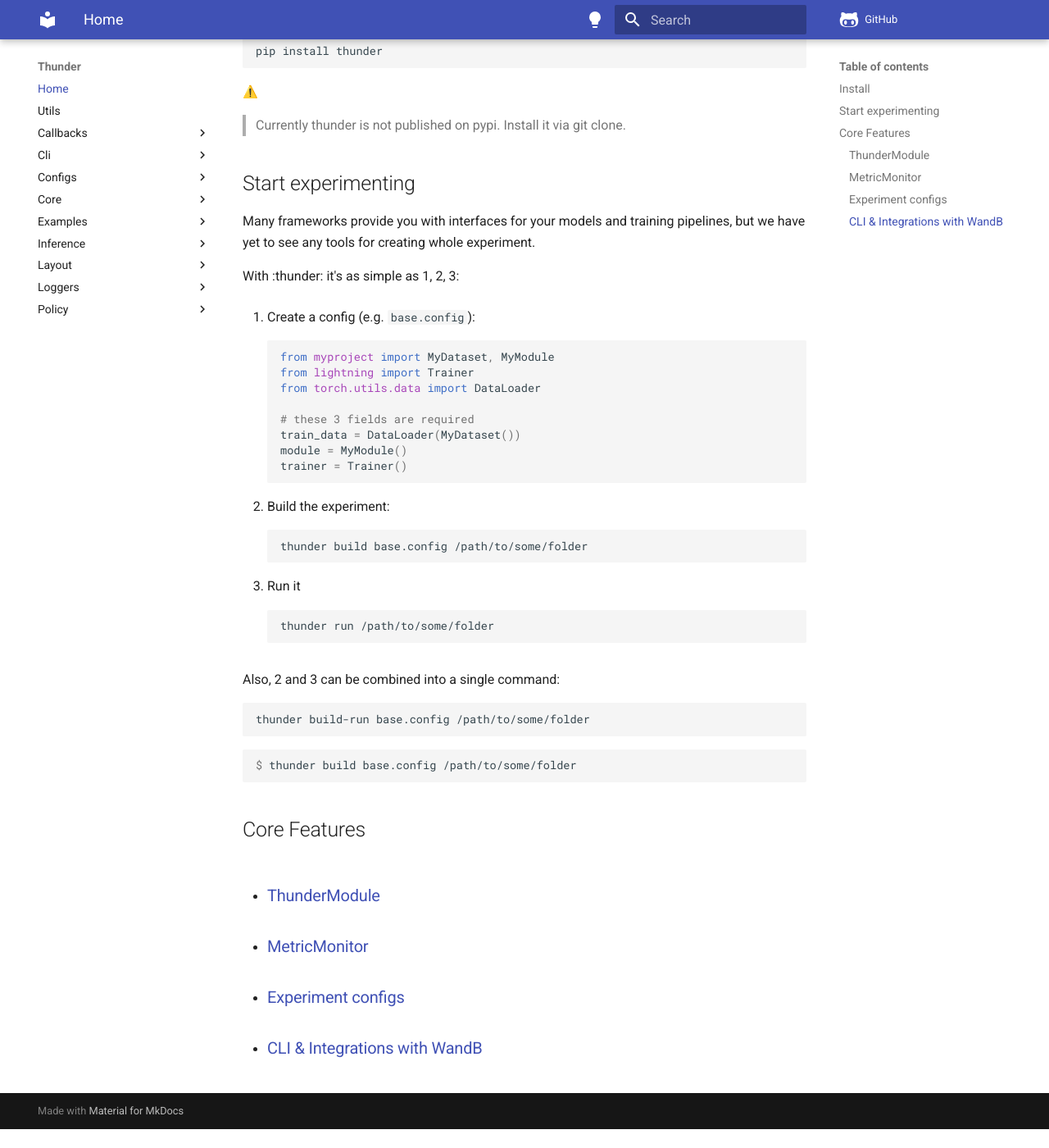
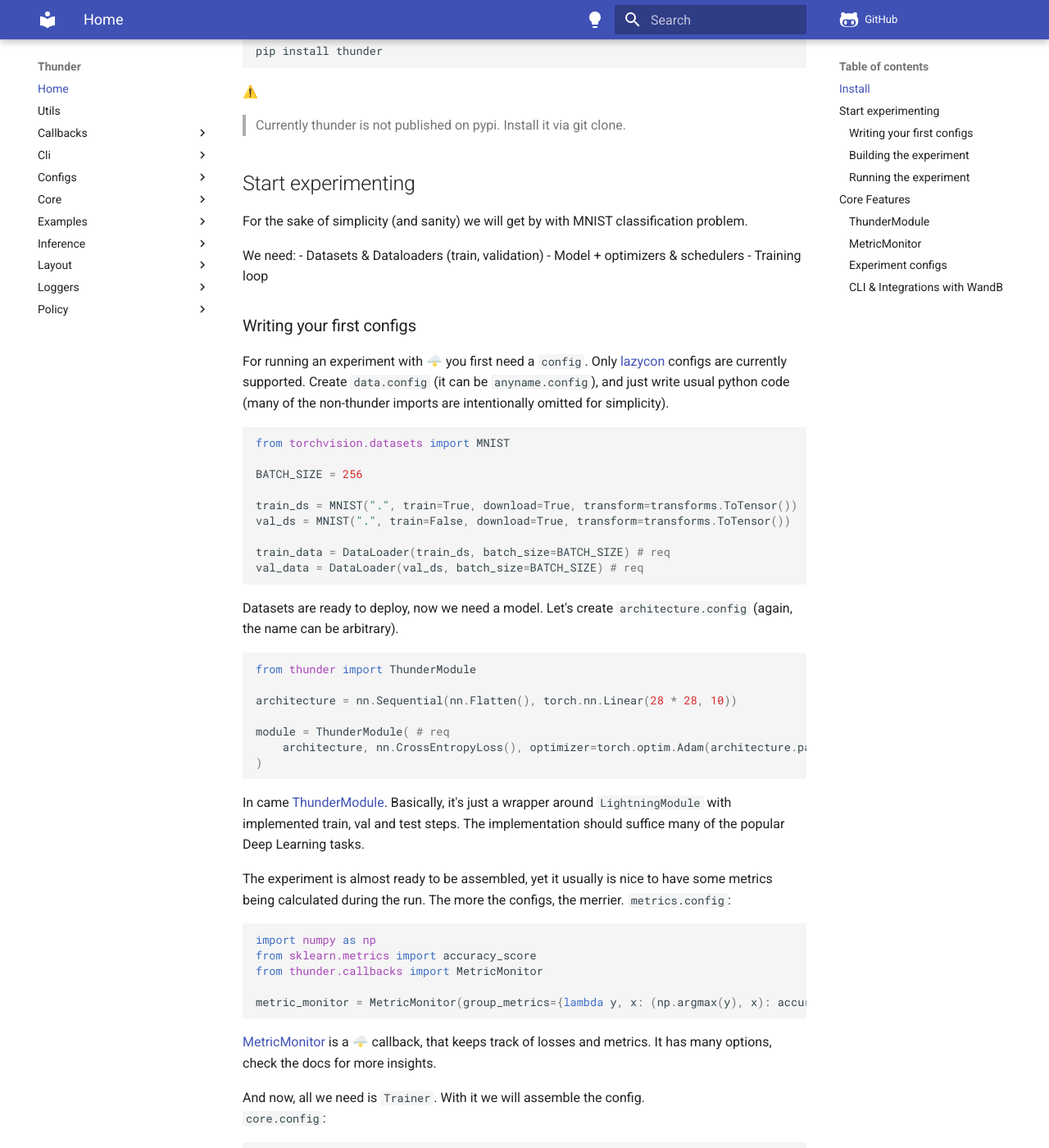
Before and after one commit to neuro-ml/thunder, an MkDocs documentation site: the page built from docs/index.md, in a window 1280 px wide and 1400 px high, scrolled down 311 px. Shown: the whole window at 82% size. Built offline with MkDocs 1.6.1 and Material for MkDocs 9.7.7, drawn with Linux system fonts in a browser that asks for light colours; emoji names are drawn with the system emoji font; comment, search, counter and statistics services are not loaded; the version menu is left out; before the commit the page ends 1688 px from its top, so only the background shows below that; some of the changed text lies outside the part shown.

Commit message:
enhanced intro in docs

````diff
--- a/docs/index.md
+++ b/docs/index.md
@@ -14,45 +14,95 @@
 > Currently thunder is not published on pypi. Install it via git clone.
 
 ## Start experimenting
-Many frameworks provide you with interfaces for your models and training pipelines, but we
-have yet to see any tools for creating whole experiment.
+For the sake of simplicity (and sanity) we will get by with MNIST classification problem.
 
-With :thunder: it's as simple as 1, 2, 3:
+We need:
+- Datasets & Dataloaders (train, validation)
+- Model + optimizers & schedulers
+- Training loop
 
-1. Create a config (e.g. `base.config`):
-    ```python
-    from myproject import MyDataset, MyModule
-    from lightning import Trainer
-    from torch.utils.data import DataLoader
+### Writing your first configs
+For running an experiment with 🌩️ you first need a `config`.
+Only [lazycon](https://github.com/maxme1/lazycon) configs are currently supported.
+Create `data.config` (it can be `anyname.config`), and just write usual python code
+(many of the non-thunder imports are intentionally omitted for simplicity).
+```python
+from torchvision.datasets import MNIST
 
-    # these 3 fields are required
-    train_data = DataLoader(MyDataset())
-    module = MyModule()
-    trainer = Trainer()
-    ```
+BATCH_SIZE = 256
 
-2. Build the experiment:
-   ```shell
-   thunder build base.config /path/to/some/folder
-   ```
-3. Run it
-    ```shell
-    thunder run /path/to/some/folder
-    ```
+train_ds = MNIST(".", train=True, download=True, transform=transforms.ToTensor())
+val_ds = MNIST(".", train=False, download=True, transform=transforms.ToTensor())
 
-Also, 2 and 3 can be combined into a single command:
-```shell
-thunder build-run base.config /path/to/some/folder
+train_data = DataLoader(train_ds, batch_size=BATCH_SIZE) # req
+val_data = DataLoader(val_ds, batch_size=BATCH_SIZE) # req
 ```
 
-<div class="termy">
+Datasets are ready to deploy, now we need a model. Let's create `architecture.config`
+(again, the name can be arbitrary).
+```python
+from thunder import ThunderModule
 
-```console
-$ thunder build base.config /path/to/some/folder
+architecture = nn.Sequential(nn.Flatten(), torch.nn.Linear(28 * 28, 10))
+
+module = ThunderModule( # req
+    architecture, nn.CrossEntropyLoss(), optimizer=torch.optim.Adam(architecture.parameters())
+)
 ```
+In came [ThunderModule](./core/thunder_module). Basically, it's just
+a wrapper around `LightningModule` with implemented train, val and test steps.
+The implementation should suffice many of the popular Deep Learning tasks.
 
-</div>
+The experiment is almost ready to be assembled, yet it usually is nice
+to have some metrics being calculated during the run.
+The more the configs, the merrier. `metrics.config`:
+```python
+import numpy as np
+from sklearn.metrics import accuracy_score
+from thunder.callbacks import MetricMonitor
 
+metric_monitor = MetricMonitor(group_metrics={lambda y, x: (np.argmax(y), x): accuracy_score})
+```
+[MetricMonitor](./callbacks/metric_monitor) is a 🌩️ callback, that keeps track
+of losses and metrics. It has many options, check the docs for more insights.
+
+And now, all we need is `Trainer`. With it we will assemble the config.
+`core.config`:
+```python
+from .metrics import *
+from .data import *
+from .model import *
+from lightning import Trainer
+
+trainer = Trainer(
+    callbacks=[ModelCheckpoint(save_last=True),
+               metric_monitor],
+    accelerator="auto",
+    devices=1,
+    max_epochs=100,
+    logger=WandbLogger(
+        name=ExpName,
+        group=GroupName,
+        project="thunder-examples",
+        entity="arseniybelkov",
+    ),
+)
+```
+One can see that we import all the previously created config into one.
+
+### Building the experiment
+Run
+```commandline
+thunder build /path/to/core.config /path/to/experiment_name
+```
+It will create a folder with build `experiment.config`. If you open it, you'll see
+that it is just merged `.config` files you imported.
+### Running the experiment
+```commandline
+thunder run /path/to/experiment_name
+```
+The command above will run `trainer.fit` with dataloaders fetched from the
+built config. `build` and `run` commands have many additional parameters, you can read about them in the [documentation](./cli).
 
 ## Core Features
 - ### [ThunderModule](./core/thunder_module)
````
